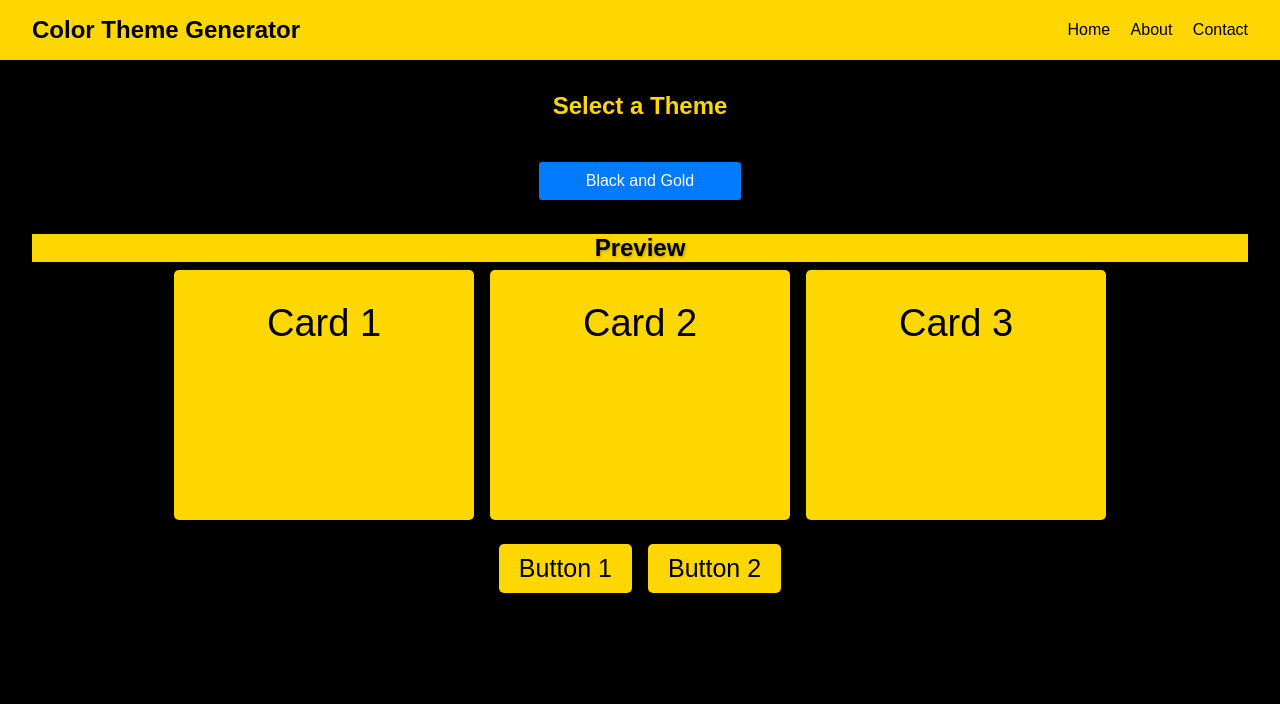
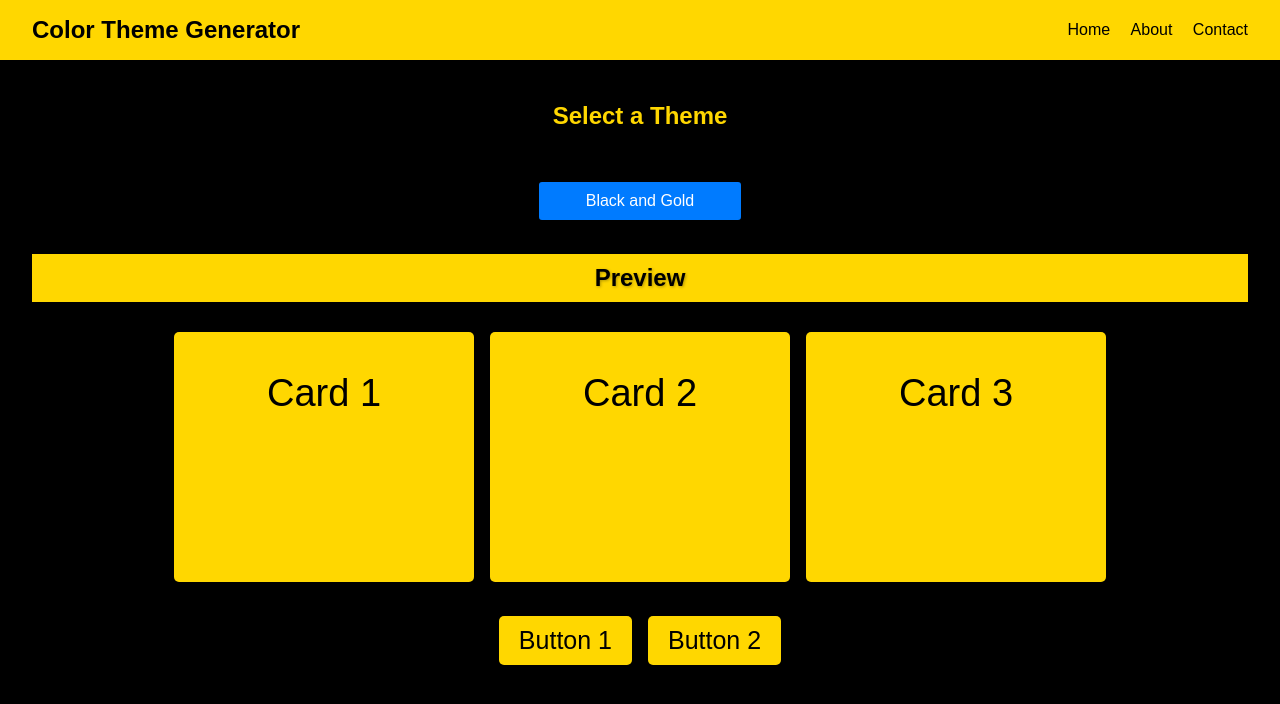
Before and after one commit to Argus-66/WebsiteColorThemes-2.0, a plain HTML site: page index.html in a window 1280 px wide. Drawn offline with Linux system fonts and the light colour scheme.

Commit message:
creation

```diff
--- a/styles.css
+++ b/styles.css
@@ -100,6 +100,7 @@ h2 {
 
 h2 {
     text-shadow: 1px 1px 3px rgba(0,0,0,0.3);
+    padding: 10px;
 }
 
 /* Cards */
@@ -113,7 +114,9 @@ h2 {
     background-color: inherit;
     color: inherit;
     padding: 2rem;
+    padding-top: 40px;
     margin: 0.5rem;
+    margin-top: 30px;
     height: 250px;
     width: 300px;
     border-radius: 5px;
@@ -135,6 +138,7 @@ h2 {
 .preview-btn {
     padding: 10px 20px;
     margin: 0 0.5rem;
+    margin-top: 10px;
     border: none;
     cursor: pointer;
     border-radius: 5px;
```
